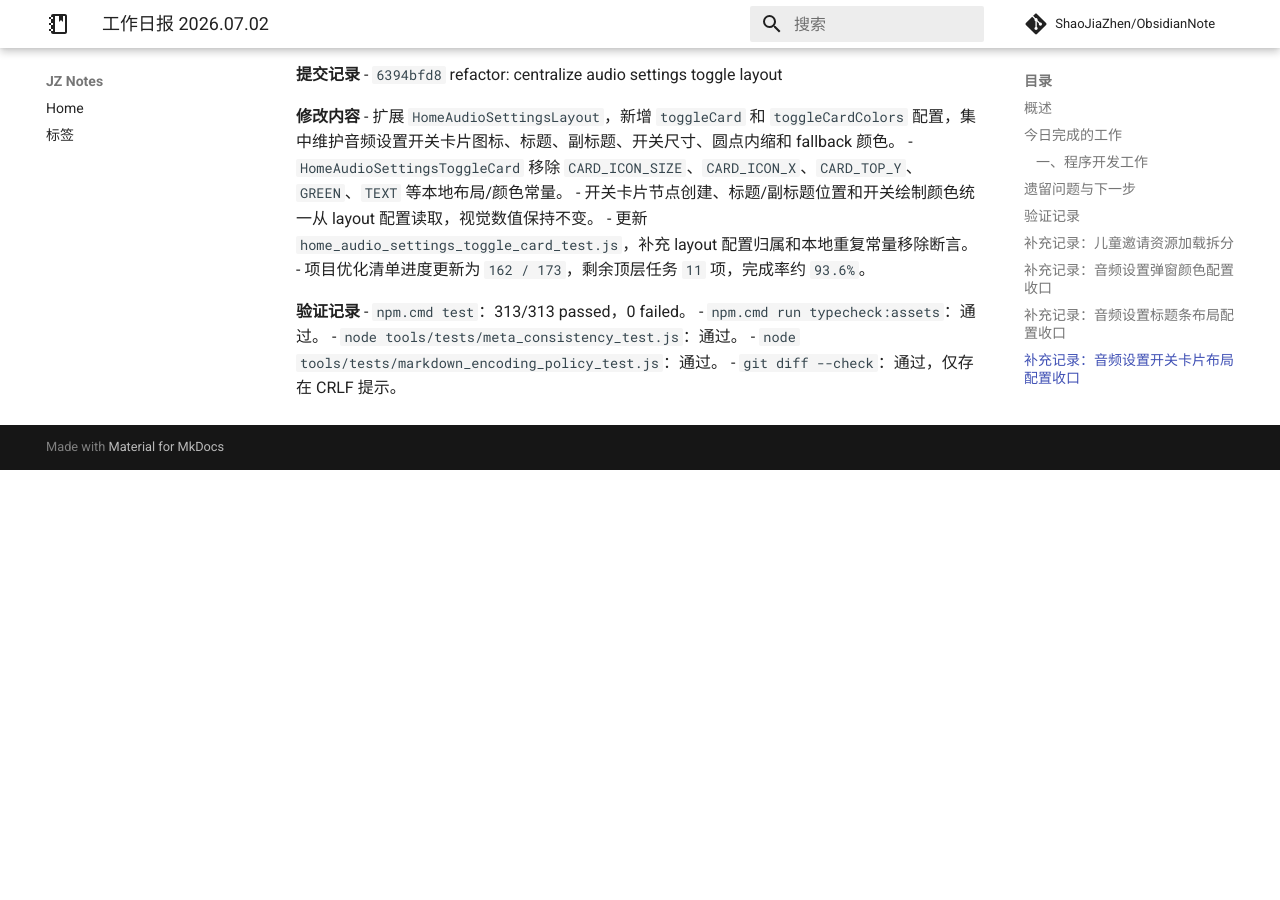
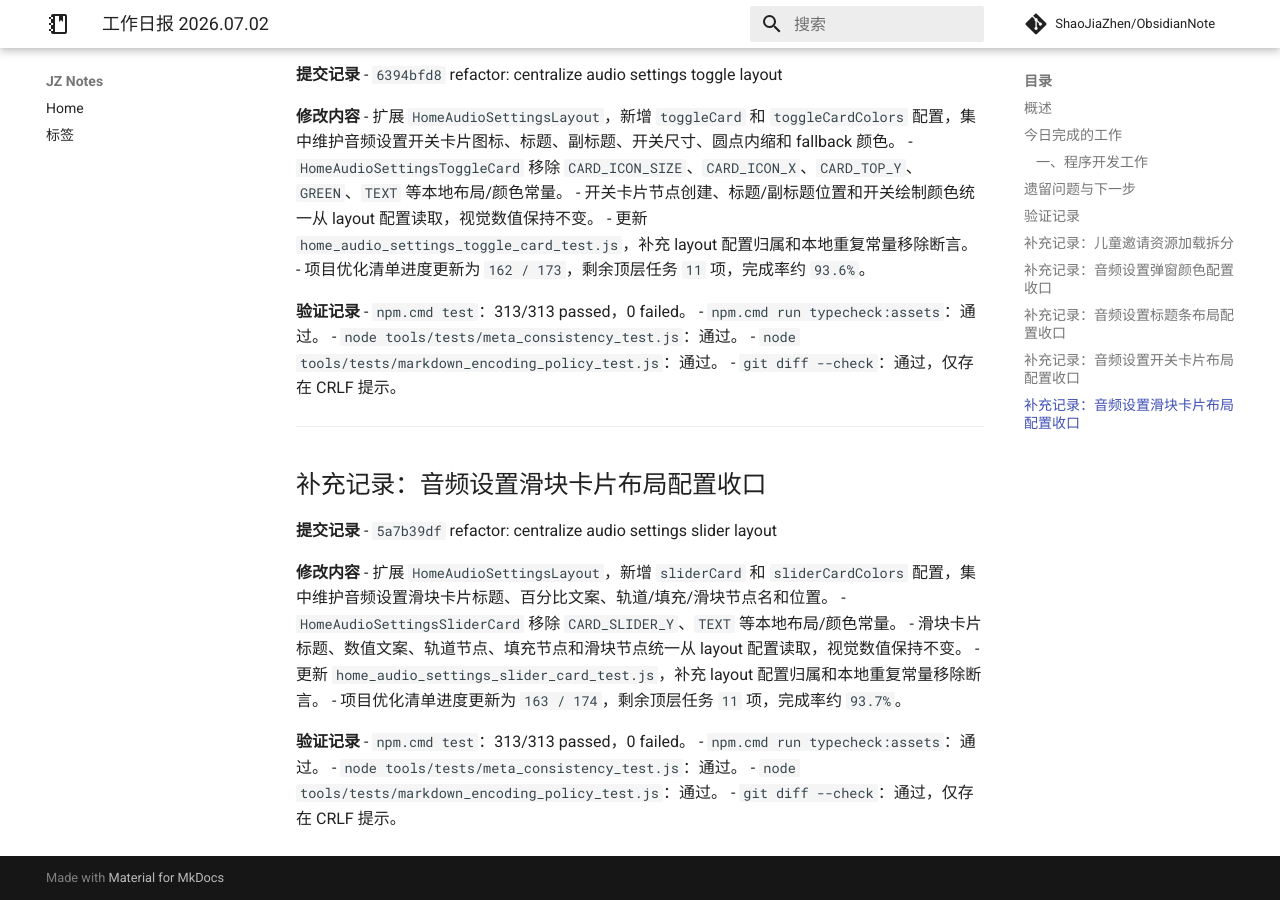
Before and after one commit to ShaoJiaZhen/ObsidianNote, an MkDocs documentation site: the page built from docs/工作内容/2026.07.02.md, in a window 1280 px wide and 900 px high, scrolled down 2938 px. Built offline with MkDocs 1.6.1 and Material for MkDocs 9.7.7, drawn with Linux system fonts in a browser that asks for light colours; comment, search, counter and statistics services are not loaded; before the commit the page ends 3408 px from its top, so only the background shows below that.

Commit message:
docs: record audio slider layout centralization
- record project commit 5a7b39df in the July 2 work log

- update optimization progress to 163/174

```diff
--- a/docs/工作内容/2026.07.02.md
+++ b/docs/工作内容/2026.07.02.md
@@ -143,3 +143,24 @@ project: 小鸡游戏
 - `node tools/tests/meta_consistency_test.js`：通过。
 - `node tools/tests/markdown_encoding_policy_test.js`：通过。
 - `git diff --check`：通过，仅存在 CRLF 提示。
+
+---
+
+## 补充记录：音频设置滑块卡片布局配置收口
+
+**提交记录**
+- `5a7b39df` refactor: centralize audio settings slider layout
+
+**修改内容**
+- 扩展 `HomeAudioSettingsLayout`，新增 `sliderCard` 和 `sliderCardColors` 配置，集中维护音频设置滑块卡片标题、百分比文案、轨道/填充/滑块节点名和位置。
+- `HomeAudioSettingsSliderCard` 移除 `CARD_SLIDER_Y`、`TEXT` 等本地布局/颜色常量。
+- 滑块卡片标题、数值文案、轨道节点、填充节点和滑块节点统一从 layout 配置读取，视觉数值保持不变。
+- 更新 `home_audio_settings_slider_card_test.js`，补充 layout 配置归属和本地重复常量移除断言。
+- 项目优化清单进度更新为 `163 / 174`，剩余顶层任务 `11` 项，完成率约 `93.7%`。
+
+**验证记录**
+- `npm.cmd test`：313/313 passed，0 failed。
+- `npm.cmd run typecheck:assets`：通过。
+- `node tools/tests/meta_consistency_test.js`：通过。
+- `node tools/tests/markdown_encoding_policy_test.js`：通过。
+- `git diff --check`：通过，仅存在 CRLF 提示。
```
